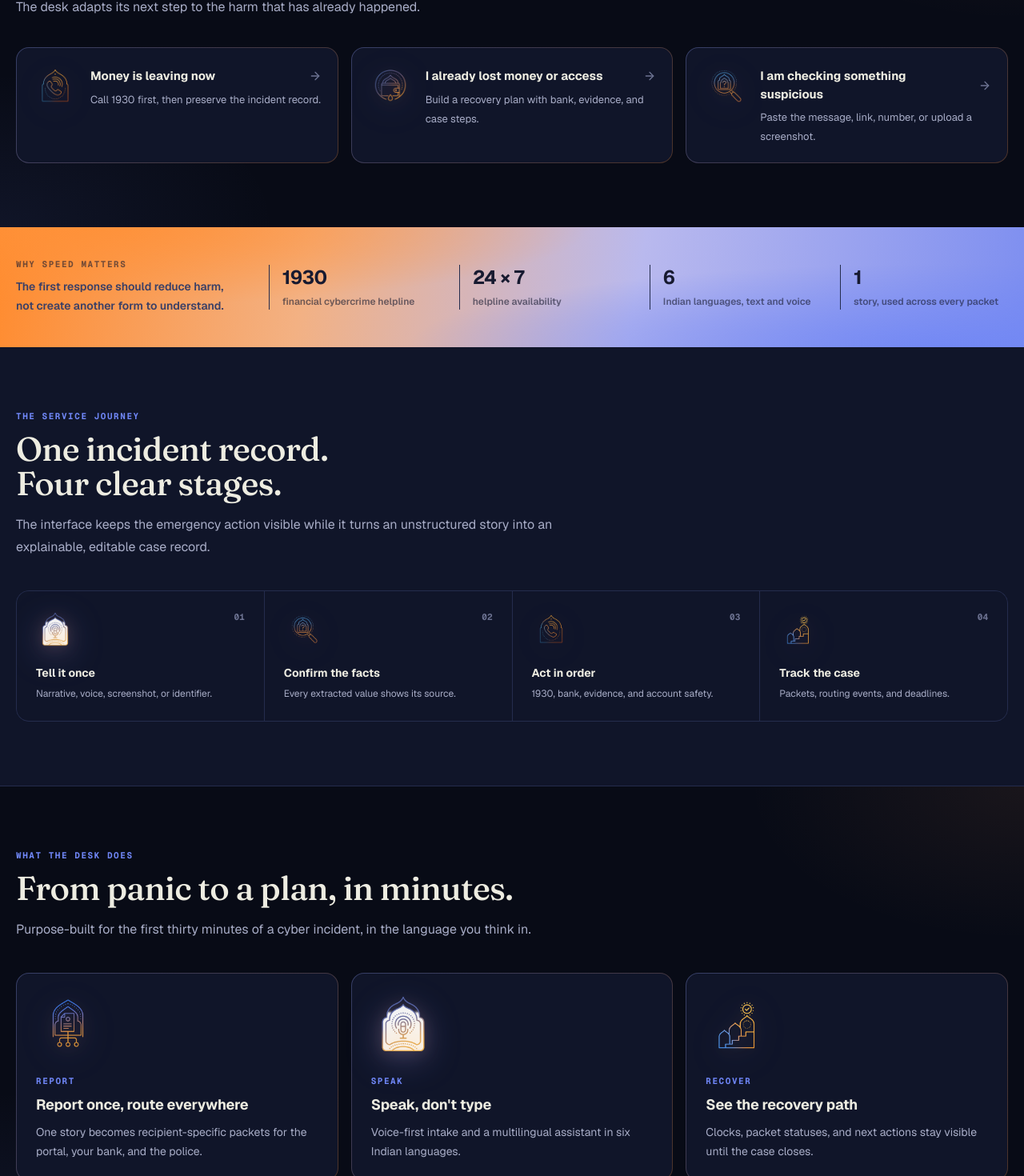
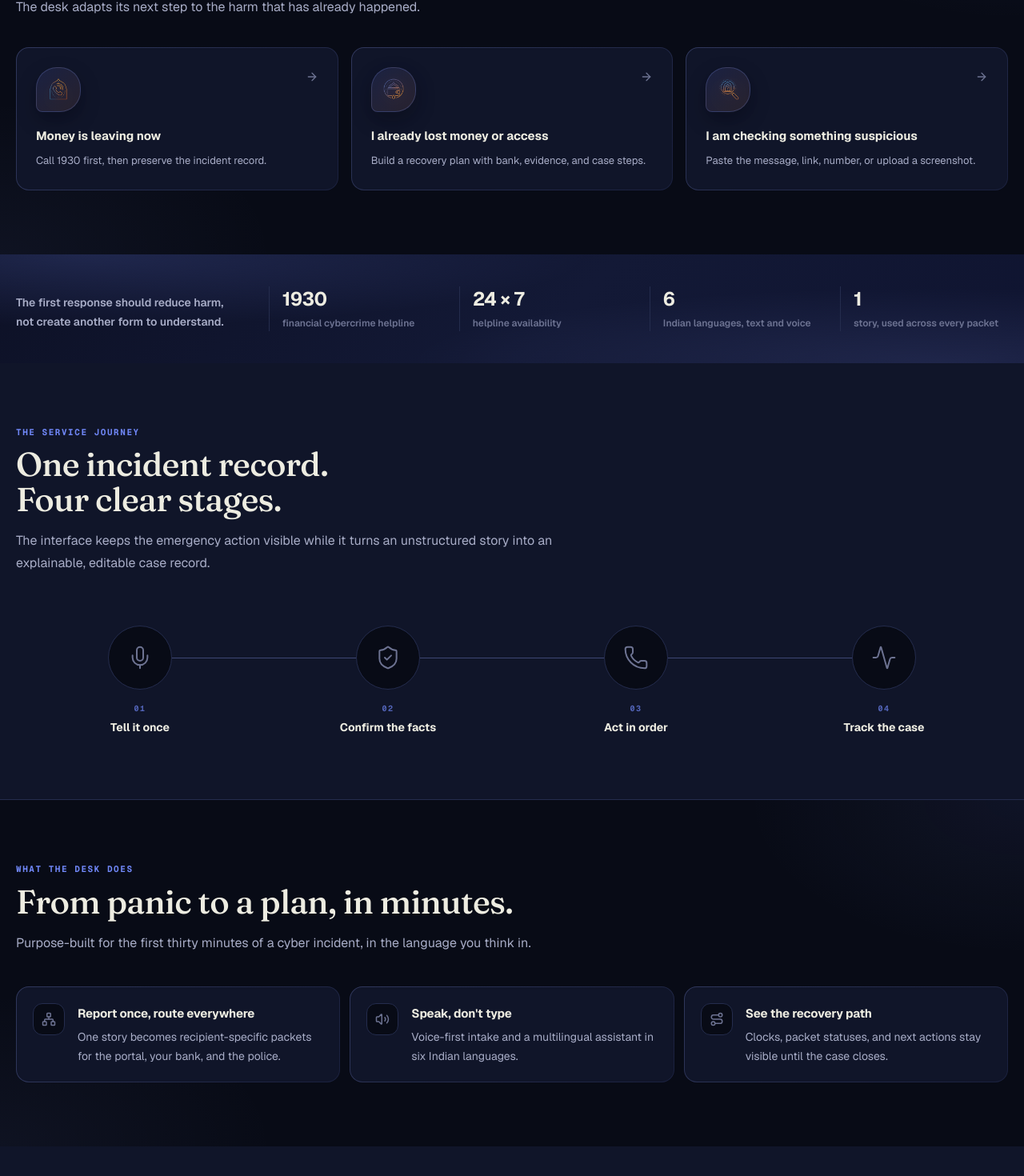
Before and after one commit to aryandigital/NCRP-REIMAGINED, a Next.js app in the folder ncrp-reimagined/: page / in a window 1280 px wide. Shown: the part 1100-2570 px from the top of the page at 80% size. Built offline with nearby package versions, Linux system fonts and the light colour scheme; a web font is replaced by a local one.

Commit message:
home ui fixes

```diff
--- a/ncrp-reimagined/src/app/globals.css
+++ b/ncrp-reimagined/src/app/globals.css
@@ -310,38 +310,39 @@ button:active, a:active { transform: translateY(1px); }
   position: relative;
   overflow: hidden;
   background:
-    radial-gradient(90% 120% at 8% 0%, rgba(255, 145, 56, .9) 0%, transparent 55%),
-    radial-gradient(90% 120% at 92% 100%, rgba(111, 134, 245, .85) 0%, transparent 58%),
-    linear-gradient(100deg, #ff8b2e 0%, #f3b183 30%, #b9b9ee 62%, #7d8ef0 100%);
-  color: #171a30;
+    radial-gradient(90% 120% at 8% 0%, rgba(111, 134, 245, .18) 0%, transparent 55%),
+    radial-gradient(90% 120% at 92% 100%, rgba(142, 160, 255, .12) 0%, transparent 58%),
+    linear-gradient(135deg, #0d1126 0%, #131936 55%, #0f1430 100%);
+  color: var(--color-ink);
 }
 
-.aurora-band .kicker { color: rgba(23, 26, 48, .6); }
+.aurora-band .kicker { color: var(--color-ink-faint); }
 
 .aurora-cta {
   background:
-    radial-gradient(80% 130% at 85% 10%, rgba(255, 145, 56, .8) 0%, transparent 55%),
-    radial-gradient(80% 130% at 10% 90%, rgba(111, 134, 245, .75) 0%, transparent 55%),
-    linear-gradient(115deg, #8494ef 0%, #b9b9ee 38%, #f3b183 68%, #ff8b2e 100%);
-  color: #171a30;
+    radial-gradient(ellipse 110% 70% at 50% 50%, rgba(111, 134, 245, .1) 0%, transparent 60%),
+    radial-gradient(80% 130% at 85% 10%, rgba(199, 154, 224, .08) 0%, transparent 55%),
+    radial-gradient(80% 130% at 10% 90%, rgba(142, 160, 255, .1) 0%, transparent 55%),
+    #080b16;
+  color: var(--color-ink);
 }
 
 .section-glow {
   background:
-    radial-gradient(36rem 20rem at 100% 0%, rgba(255, 157, 92, .07), transparent 60%),
-    radial-gradient(36rem 20rem at 0% 100%, rgba(111, 134, 245, .08), transparent 60%);
+    radial-gradient(36rem 20rem at 100% 0%, rgba(111, 134, 245, .07), transparent 60%),
+    radial-gradient(36rem 20rem at 0% 100%, rgba(142, 160, 255, .05), transparent 60%);
 }
 
 /* Gradient hairline card */
 .glow-card {
   border: 1px solid transparent;
   background: linear-gradient(var(--color-surface), var(--color-surface)) padding-box,
-    linear-gradient(135deg, rgba(142, 160, 255, .35), rgba(255, 157, 92, .28)) border-box;
+    linear-gradient(135deg, rgba(142, 160, 255, .3), rgba(111, 134, 245, .18)) border-box;
 }
 
 .glow-card:hover {
   background: linear-gradient(#141a36, #141a36) padding-box,
-    linear-gradient(135deg, rgba(142, 160, 255, .6), rgba(255, 157, 92, .5)) border-box;
+    linear-gradient(135deg, rgba(142, 160, 255, .55), rgba(111, 134, 245, .4)) border-box;
   box-shadow: 0 20px 48px rgba(0, 0, 0, .35);
 }
 
--- a/ncrp-reimagined/src/app/page.tsx
+++ b/ncrp-reimagined/src/app/page.tsx
@@ -1,7 +1,7 @@
 "use client";
 
 import Link from "next/link";
-import { ArrowRight } from "lucide-react";
+import { ArrowRight, Mic, ShieldCheck, Phone, Activity, Network, Volume2, Route } from "lucide-react";
 import SiteHeader from "@/components/SiteHeader";
 import HeroParticles from "@/components/HeroParticles";
 import { PATTERNS } from "@/data/patterns";
@@ -15,18 +15,9 @@ const routeMeta = [
   { href: "/check", icon: "/illustrations/icons/icon-check.png" },
 ] as const;
 
-const journeyIcons = [
-  "/illustrations/icons/icon-speak.png",
-  "/illustrations/icons/icon-check.png",
-  "/illustrations/icons/icon-emergency.png",
-  "/illustrations/icons/icon-path.png",
-] as const;
+const journeyIcons = [Mic, ShieldCheck, Phone, Activity] as const;
 
-const capabilityIcons = [
-  "/illustrations/icons/icon-route.png",
-  "/illustrations/icons/icon-speak.png",
-  "/illustrations/icons/icon-path.png",
-] as const;
+const capabilityIcons = [Network, Volume2, Route] as const;
 
 const principleIcons = [IconEvidence, IconClock, IconAlert] as const;
 
@@ -71,16 +62,16 @@ export default function HomePage() {
               {copy.routes.items.map((route, index) => {
                 const { href, icon } = routeMeta[index];
                 return (
-                  <Link key={route.label} href={href} className="group glow-card flex items-start gap-4 rounded-2xl p-5 transition-shadow">
-                    {/* eslint-disable-next-line @next/next/no-img-element */}
-                    <img src={icon} alt="" className="icon-art h-14 w-14 shrink-0" aria-hidden="true" />
-                    <span className="min-w-0 flex-1">
-                      <span className="flex items-center justify-between gap-3 pt-1">
-                        <span className="text-[15px] font-bold text-ink">{route.label}</span>
-                        <ArrowRight size={16} className="shrink-0 text-ink-faint transition-transform group-hover:translate-x-1 group-hover:text-ink" aria-hidden="true" />
+                  <Link key={route.label} href={href} className="group glow-card flex flex-col rounded-2xl p-6 transition-shadow">
+                    <span className="flex items-start justify-between gap-3">
+                      <span className="icon-well h-14 w-14 shrink-0 p-0">
+                        {/* eslint-disable-next-line @next/next/no-img-element */}
+                        <img src={icon} alt="" className="icon-art h-9 w-9" aria-hidden="true" />
                       </span>
-                      <span className="mt-1.5 block text-[13px] leading-6 text-ink-soft">{route.detail}</span>
+                      <ArrowRight size={16} className="mt-1 shrink-0 text-ink-faint transition-transform group-hover:translate-x-1 group-hover:text-service" aria-hidden="true" />
                     </span>
+                    <span className="mt-5 block text-[15px] font-bold leading-snug text-ink">{route.label}</span>
+                    <span className="mt-2 block text-[13px] leading-6 text-ink-soft">{route.detail}</span>
                   </Link>
                 );
               })}
@@ -92,14 +83,13 @@ export default function HomePage() {
         <section className="aurora-band">
           <div className="public-shell grid gap-6 py-10 sm:grid-cols-[auto_1fr] sm:items-center sm:gap-12">
             <div>
-              <p className="kicker">{copy.stats.kicker}</p>
-              <p className="mt-2 max-w-[28ch] text-sm font-semibold leading-6 text-[#3a3f66]">{copy.stats.lead}</p>
+              <p className="mt-2 max-w-[28ch] text-sm font-semibold leading-6 text-ink-soft">{copy.stats.lead}</p>
             </div>
             <div className="grid grid-cols-2 gap-5 sm:grid-cols-4 sm:gap-7">
               {copy.stats.items.map((item) => (
-                <div key={item.label} className="border-l border-[#171a30]/20 pl-4">
-                  <p className="text-xl font-bold tracking-tight text-[#171a30] sm:text-2xl">{item.value}</p>
-                  <p className="mt-1 text-xs font-semibold leading-5 text-[#171a30]/60">{item.label}</p>
+                <div key={item.label} className="border-l border-line pl-4">
+                  <p className="text-xl font-bold tracking-tight text-ink sm:text-2xl">{item.value}</p>
+                  <p className="mt-1 text-xs font-semibold leading-5 text-ink-faint">{item.label}</p>
                 </div>
               ))}
             </div>
@@ -107,47 +97,78 @@ export default function HomePage() {
         </section>
 
         {/* Journey */}
-        <section className="border-b border-line bg-surface">
+        <section className="overflow-hidden border-b border-line bg-surface">
           <div className="public-shell py-14 sm:py-20">
-            <div className="max-w-2xl">
-              <p className="kicker">{copy.journey.kicker}</p>
-              <h2 className="display mt-3 text-3xl text-ink sm:text-[2.6rem]">{copy.journey.title}</h2>
+            <p className="kicker">{copy.journey.kicker}</p>
+            <div className="mt-3 max-w-2xl">
+              <h2 className="display text-3xl text-ink sm:text-[2.6rem]">{copy.journey.title}</h2>
               <p className="mt-4 text-base leading-7 text-ink-soft">{copy.journey.sub}</p>
             </div>
-            <div className="mt-10 grid gap-px overflow-hidden rounded-2xl border border-line bg-line sm:grid-cols-2 lg:grid-cols-4">
-              {copy.journey.steps.map((step, index) => (
-                <div key={step.number} className="bg-surface p-6">
-                  <div className="flex items-start justify-between">
-                    {/* eslint-disable-next-line @next/next/no-img-element */}
-                    <img src={journeyIcons[index]} alt="" className="icon-art h-12 w-12" aria-hidden="true" />
-                    <span className="font-mono text-[11px] font-bold text-ink-faint">{step.number}</span>
+
+            {/* Interactive timeline */}
+            <div className="relative mt-16">
+              {/* Solid connector — runs node-centre to node-centre on desktop */}
+              <div
+                className="pointer-events-none absolute top-10 hidden lg:block"
+                style={{ left: "12.5%", right: "12.5%", height: "1px", backgroundColor: "var(--color-line-strong)" }}
+              />
+
+              <div className="grid grid-cols-2 gap-y-12 lg:grid-cols-4">
+                {copy.journey.steps.map((step, index) => {
+                  const StepIcon = journeyIcons[index];
+                  return (
+                  <div key={step.number} className="group flex cursor-default flex-col items-center px-4 text-center">
+                    {/* Icon node — darker bg so icons pop; hover fills with brand blue */}
+                    <div className="relative z-10 flex h-20 w-20 shrink-0 items-center justify-center rounded-full border border-line-strong bg-paper transition-all duration-300 group-hover:border-service group-hover:bg-service-soft group-hover:shadow-[0_0_32px_rgba(111,134,245,0.25)]">
+                      <StepIcon
+                        className="h-8 w-8 text-ink-faint transition-all duration-300 group-hover:scale-110 group-hover:text-service"
+                        strokeWidth={1.5}
+                        aria-hidden="true"
+                      />
+                    </div>
+
+                    {/* Step number in brand blue */}
+                    <span className="mt-4 font-mono text-[10px] font-bold tracking-[0.16em] text-service opacity-70 transition-opacity duration-300 group-hover:opacity-100">
+                      {step.number}
+                    </span>
+
+                    <p className="mt-1.5 text-sm font-bold text-ink">{step.title}</p>
+
+                    {/* Detail — slides in on hover */}
+                    <div className="max-h-0 overflow-hidden opacity-0 transition-all duration-300 group-hover:max-h-24 group-hover:opacity-100">
+                      <p className="mt-2 text-xs leading-5 text-ink-soft">{step.detail}</p>
+                    </div>
                   </div>
-                  <span className="mt-5 block text-sm font-bold text-ink">{step.title}</span>
-                  <span className="mt-1.5 block text-xs leading-5 text-ink-soft">{step.detail}</span>
-                </div>
-              ))}
+                  );
+                })}
+              </div>
             </div>
           </div>
         </section>
 
-        {/* Capabilities: custom contextual icon artwork leads each panel */}
+        {/* Capabilities */}
         <section className="section-glow bg-paper">
           <div className="public-shell py-14 sm:py-20">
-            <div className="max-w-2xl">
-              <p className="kicker">{copy.capabilities.kicker}</p>
-              <h2 className="display mt-3 text-3xl text-ink sm:text-[2.6rem]">{copy.capabilities.title}</h2>
+            <p className="kicker">{copy.capabilities.kicker}</p>
+            <div className="mt-3 max-w-2xl">
+              <h2 className="display text-3xl text-ink sm:text-[2.6rem]">{copy.capabilities.title}</h2>
               <p className="mt-4 text-base leading-7 text-ink-soft">{copy.capabilities.sub}</p>
             </div>
-            <div className="mt-10 grid gap-4 md:grid-cols-3">
-              {copy.capabilities.cards.map((card, index) => (
-                <div key={card.title} className="glow-card flex flex-col rounded-2xl p-6">
-                  {/* eslint-disable-next-line @next/next/no-img-element */}
-                  <img src={capabilityIcons[index]} alt="" className="icon-art h-20 w-20" aria-hidden="true" />
-                  <p className="kicker mt-6">{card.label}</p>
-                  <h3 className="mt-2 text-lg font-bold tracking-[-0.01em] text-ink">{card.title}</h3>
-                  <p className="mt-2 text-sm leading-6 text-ink-soft">{card.detail}</p>
-                </div>
-              ))}
+            <div className="mt-10 grid gap-3 md:grid-cols-3">
+              {copy.capabilities.cards.map((card, index) => {
+                const CapIcon = capabilityIcons[index];
+                return (
+                  <div key={card.title} className="group glow-card flex items-start gap-4 rounded-2xl p-5">
+                    <div className="flex h-10 w-10 shrink-0 items-center justify-center rounded-xl border border-line-strong bg-paper transition-colors duration-200 group-hover:border-service/40 group-hover:bg-service-soft">
+                      <CapIcon size={18} className="text-ink-faint transition-colors duration-200 group-hover:text-service" aria-hidden="true" />
+                    </div>
+                    <div className="min-w-0 flex-1 pt-0.5">
+                      <h3 className="text-[15px] font-bold tracking-[-0.01em] text-ink">{card.title}</h3>
+                      <p className="mt-1.5 text-sm leading-6 text-ink-soft">{card.detail}</p>
+                    </div>
+                  </div>
+                );
+              })}
             </div>
           </div>
         </section>
@@ -157,7 +178,6 @@ export default function HomePage() {
           <div className="public-shell py-14 sm:py-20">
             <div className="flex flex-col justify-between gap-4 border-b border-line pb-6 sm:flex-row sm:items-end">
               <div>
-                <p className="kicker">{copy.bulletin.kicker}</p>
                 <h2 className="display mt-2 text-3xl text-ink sm:text-4xl">{copy.bulletin.title}</h2>
                 <p className="mt-2 max-w-xl text-sm leading-6 text-ink-soft">{copy.bulletin.sub}</p>
               </div>
@@ -186,7 +206,6 @@ export default function HomePage() {
         <section className="bg-command text-white">
           <div className="public-shell grid gap-10 py-14 sm:grid-cols-[1fr_1.4fr] sm:items-start sm:py-20">
             <div>
-              <p className="kicker text-white/60">{copy.principles.kicker}</p>
               <h2 className="display mt-3 text-3xl sm:text-4xl">{copy.principles.title}</h2>
             </div>
             <div className="grid gap-8 sm:grid-cols-3">
@@ -208,8 +227,8 @@ export default function HomePage() {
           <div className="public-shell flex flex-col items-center gap-6 py-16 text-center sm:py-20">
             {/* eslint-disable-next-line @next/next/no-img-element */}
             <img src="/illustrations/raksha-arch-emblem.png" alt="" className="h-16 w-auto opacity-90" aria-hidden="true" />
-            <h2 className="display max-w-[18ch] text-3xl text-[#171a30] sm:text-5xl">{copy.cta.title}</h2>
-            <p className="max-w-[52ch] text-sm font-semibold leading-6 text-[#3a3f66] sm:text-base">{copy.cta.sub}</p>
+            <h2 className="display max-w-[18ch] text-3xl text-ink sm:text-5xl">{copy.cta.title}</h2>
+            <p className="max-w-[52ch] text-sm font-semibold leading-6 text-ink-soft sm:text-base">{copy.cta.sub}</p>
             <Link href="/check" className="btn-night">{copy.hero.ctaStart} <ArrowRight size={17} aria-hidden="true" /></Link>
           </div>
         </section>
```
